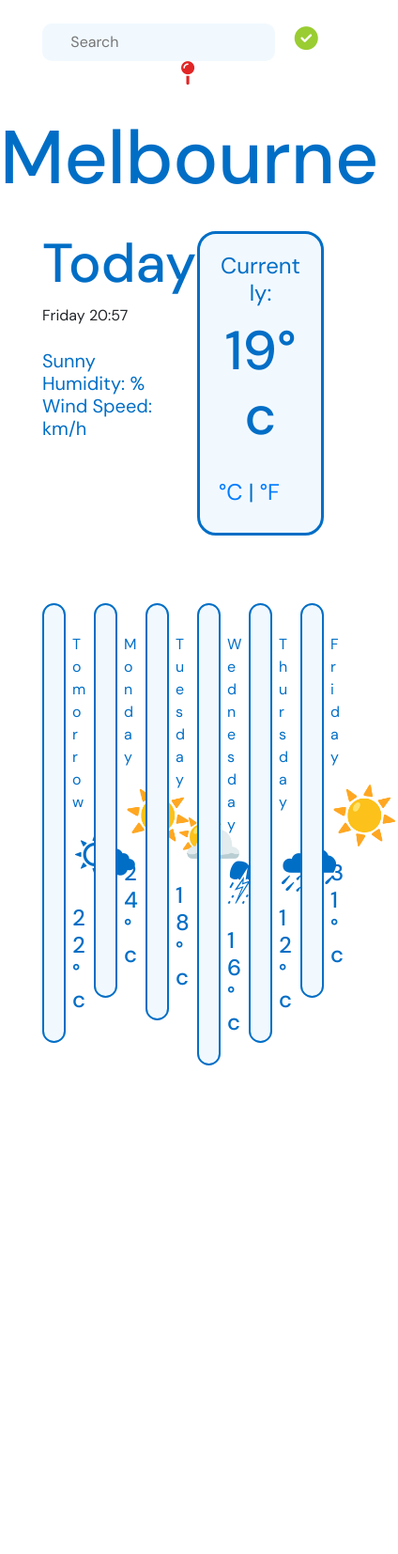
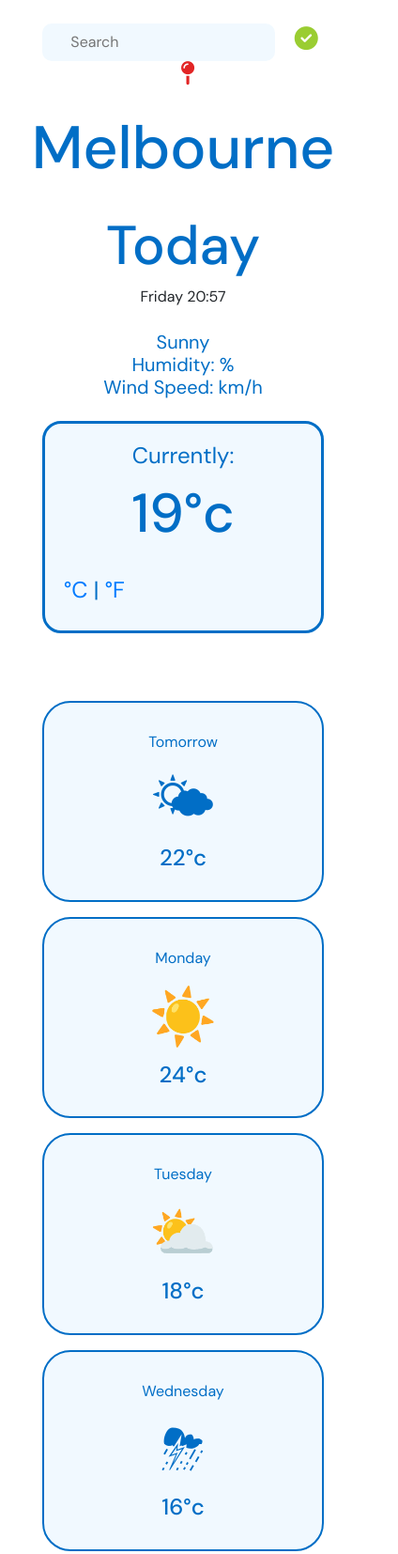
Before and after one commit to Jaimee-Ann/weather-app, a plain HTML site: page index.html in a window 390 px wide. Shown: the top 1654 px of the page at 94% size, 424 px wide, since content can reach past the window. Before the commit the page ends 1164 px from the top, so only its background shows below. Drawn offline with nearby package versions, Linux system fonts and the light colour scheme; no server answers.

Commit message:
Edit to design of weather app

```diff
--- a/index.html
+++ b/index.html
@@ -1,43 +1,62 @@
 <!DOCTYPE html>
 <html lang="en">
   <head>
-    <meta charset="UTF-8">
-    <meta name="viewport" content="width=device-width, initial-scale=1.0">
+    <meta charset="UTF-8" />
+    <meta name="viewport" content="width=device-width, initial-scale=1.0" />
     <title>Weather App 🌤</title>
-    <link rel="stylesheet" href="https://cdn.jsdelivr.net/npm/bootstrap@4.5.3/dist/css/bootstrap.min.css"
-        integrity="sha384-TX8t27EcRE3e/ihU7zmQxVncDAy5uIKz4rEkgIXeMed4M0jlfIDPvg6uqKI2xXr2" crossorigin="anonymous">
-    <script src="https://kit.fontawesome.com/f0172a270e.js" crossorigin="anonymous"></script>
-    <link href="src/style.css" rel="stylesheet">
-    <link href="https://fonts.googleapis.com/css2?family=DM+Sans:ital,wght@0,400;0,500;0,700;1,400;1,500;1,700&display=swap"
-    rel="stylesheet">
+    <link
+      rel="stylesheet"
+      href="https://cdn.jsdelivr.net/npm/bootstrap@4.5.3/dist/css/bootstrap.min.css"
+      integrity="sha384-TX8t27EcRE3e/ihU7zmQxVncDAy5uIKz4rEkgIXeMed4M0jlfIDPvg6uqKI2xXr2"
+      crossorigin="anonymous"
+    />
+    <script
+      src="https://kit.fontawesome.com/f0172a270e.js"
+      crossorigin="anonymous"
+    ></script>
+    <link href="src/style.css" rel="stylesheet" />
+    <link
+      href="https://fonts.googleapis.com/css2?family=DM+Sans:ital,wght@0,400;0,500;0,700;1,400;1,500;1,700&display=swap"
+      rel="stylesheet"
+    />
     <script src="https://unpkg.com/axios/dist/axios.min.js"></script>
   </head>
   <body>
     <form id="searchBar">
-        <input class= "search-bar" type="text" placeholder="Search" id="search-input">
+      <input
+        class="search-bar"
+        type="text"
+        placeholder="Search"
+        id="search-input"
+      />
       <button><i class="fas fa-check-circle"></i></button>
-        <button id="current-location-button"><i class="fas fa-map-pin"></i></button>
+      <button id="current-location-button">
+        <i class="fas fa-map-pin"></i>
+      </button>
     </form>
-
     <div><h1 class="city" id="cityHeader">Melbourne</h1></div>
-    </div>
-<div  class="container">
-
+    <div class="container">
       <div class="weather-today">
         <div class="row">
-    <div class="col-6"><h1>Today</h1>
-        <li id="todayDate"> </li><br  />
-        <h5><li id="description"> Sunny </li>
+          <div class="col-12 col-md-6 text-center text-md-left mb-3 mb-md-0">
+            <h1>Today</h1>
+            <li id="todayDate"></li>
+            <br />
+            <h5>
+              <li id="description">Sunny</li>
               <li>Humidity: <span id="humidity"> </span>%</li>
               <li>Wind Speed: <span id="wind"> </span> km/h</li>
-
             </h5>
           </div>
-    <div class="col-6">
+          <div class="col-12 col-md-6">
             <div class="card">
               <div class="card-body">
                 <h4 class="card-title">Currently:</h4>
-                <h1 class="card-text"><span class="temperature" id="temperature">19</span><span>°c</span></h1><br />
+                <h1 class="card-text">
+                  <span class="temperature" id="temperature">19</span
+                  ><span>°c</span>
+                </h1>
+                <br />
                 <div>
                   <h4>
                     <span><a href="#" id="celsius-link">°C</a> |</span>
@@ -49,12 +68,9 @@
           </div>
         </div>
         <br /><br /><br />
-
-
-
         <div class="week-weather">
           <div class="row">
-        <div class="col-2">
+            <div class="col-12 col-md-2 mb-3">
               <div class="card">
                 <div class="card-body">
                   <p class="card-text">Tomorrow</p>
@@ -63,7 +79,7 @@
                 </div>
               </div>
             </div>
-        <div class="col-2">
+            <div class="col-12 col-md-2 mb-3">
               <div class="card">
                 <div class="card-body">
                   <p class="card-text">Monday</p>
@@ -72,7 +88,7 @@
                 </div>
               </div>
             </div>
-        <div class="col-2">
+            <div class="col-12 col-md-2 mb-3">
               <div class="card">
                 <div class="card-body">
                   <p class="card-text">Tuesday</p>
@@ -81,7 +97,7 @@
                 </div>
               </div>
             </div>
-        <div class="col-2">
+            <div class="col-12 col-md-2 mb-3">
               <div class="card">
                 <div class="card-body">
                   <p class="card-text">Wednesday</p>
@@ -90,7 +106,7 @@
                 </div>
               </div>
             </div>
-        <div class="col-2">
+            <div class="col-12 col-md-2 mb-3">
               <div class="card">
                 <div class="card-body">
                   <p class="card-text">Thursday</p>
@@ -99,7 +115,7 @@
                 </div>
               </div>
             </div>
-        <div class="col-2">
+            <div class="col-12 col-md-2 mb-3">
               <div class="card">
                 <div class="card-body">
                   <p class="card-text">Friday</p>
@@ -107,14 +123,10 @@
                   <h2 class="card-text">31°c</h2>
                 </div>
               </div>
-
             </div>
           </div>
-
-
-
         </div>
-
+      </div>
     </div>
     <script src="src/script.js"></script>
   </body>
--- a/src/style.css
+++ b/src/style.css
@@ -2,68 +2,56 @@ body {
   max-width: 100%;
   font-family: "DM Sans", sans-serif;
 }
-
 strong {
   font-weight: bold;
 }
-
 .city {
   text-align: center;
   color: #016ec6;
-    font-size: 80px;
+  font-size: 4em;
 }
-
 form {
   text-align: center;
   padding: 25px;
   border-radius: 10px;
 }
-
 .container {
   max-width: 100%;
 }
-
 .search-bar {
   padding: 8px 30px;
   border: none;
   background-color: #f1f9ff;
   border-radius: 10px;
 }
-
 button {
   border: none;
   margin-left: 10px;
   background: none;
   outline: 0 !important;
 }
-
 .fa-check-circle {
   text-align: center;
   font-size: 25px;
   color: yellowgreen;
   border: none;
 }
-
 .fa-check-circle:hover {
   color: rgb(18, 138, 7);
 }
-
 .fa-map-pin {
   text-align: center;
   font-size: 25px;
   color: rgb(226, 37, 37);
   border: none;
 }
-
 .fa-map-pin:hover {
   color: rgb(104, 7, 7);
 }
-
 .weather-today {
   display: block;
   margin: 30px;
 }
-
 h1,
 h2,
 h4,
@@ -71,27 +59,22 @@ body {
 p {
   color: #016ec6;
 }
-
 h5 {
   font-weight: 100;
 }
-
 .degrees {
   color: #016ec6;
   text-align: center;
 }
-
 .weather-today h1 {
   font-size: 58px;
 }
 h4 {
   font-weight: 150;
 }
-
 h2 {
   font-size: 24px;
 }
-
 .card {
   background-color: #f1f9ff;
   border: 3px solid #016ec6;
@@ -100,25 +83,25 @@ body {
 .card-title {
   text-align: center;
 }
-
 .card-text {
   text-align: center;
 }
-
 .week-weather .card {
   background-color: #f1f9ff;
   border: 2px solid #016ec6;
   border-radius: 30px;
 }
-
 .week-weather .card-body {
   padding: 30px;
 }
-
 .week-weather .card-text h4 {
   font-size: 10px;
 }
-
 li {
   list-style: none;
 }
+@media (min-width: 768px) {
+  .city {
+    font-size: 80px;
+  }
+}
```
Lines whose indentation alone changed are shown as unchanged.
